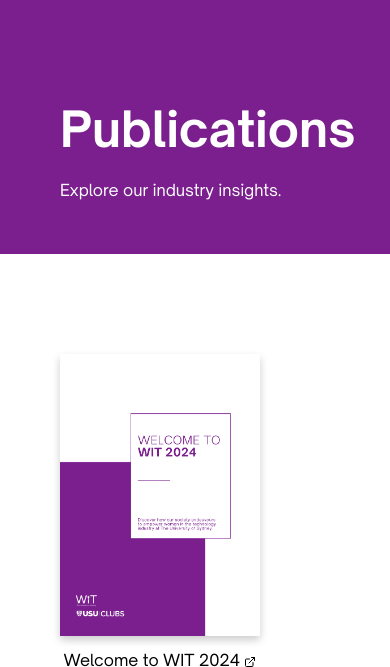
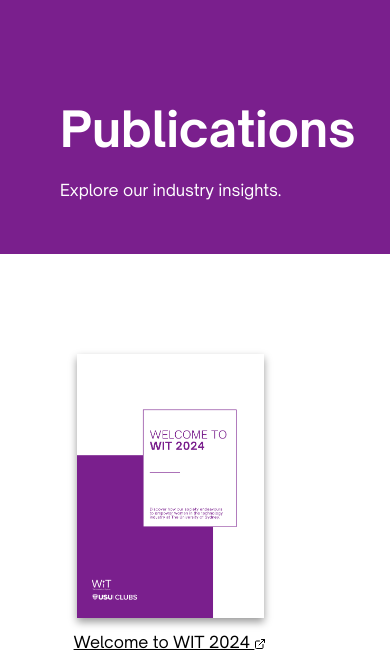
Before and after one commit to womenintechnologyusyd/WIT-Website, a Flask app: page /publications in a window 390 px wide. Shown: the part 76-743 px from the top of the page. Run offline with Flask 3, Linux system fonts and the light colour scheme.

Commit message:
publication thumbnail spacing

```diff
--- a/static/banner.css
+++ b/static/banner.css
@@ -1,5 +1,6 @@
-  /* Style for the top banner */
-  .top-banner {
+
+/* Style for the top banner */
+.top-banner {
     background-color: #7A1F8D; /* Purple background */
     padding: 50px 40px;
     display: flex;
--- a/templates/footer.jinja
+++ b/templates/footer.jinja
@@ -53,8 +53,6 @@
             }
     }
 
-
-
 </style>
 
 <div id="footer-wrapper">
--- a/templates/publications.jinja
+++ b/templates/publications.jinja
@@ -5,6 +5,10 @@
 
         .page-content {
             margin: 60px;
+        }
+
+        figure {
+            margin-bottom: 50px;
         }
 
         .pub {
@@ -15,7 +19,7 @@
 
         .pub-thumbnail {
             width: 200px;
-            box-shadow: 0 4px 8px rgba(0, 0, 0, 0.2); /* Add drop shadow */
+            box-shadow: 0 4px 8px rgba(0, 0, 0, 0.4); /* Add drop shadow */
             margin-bottom: 10px;
         }
 
@@ -33,6 +37,10 @@
             width: 12px;
             height: 12px;
             vertical-align: middle;
+        }
+
+        @media only screen and (max-width: 600px) {
+            .pub-thumbnail {width:85%;}
         }
 
 
```
